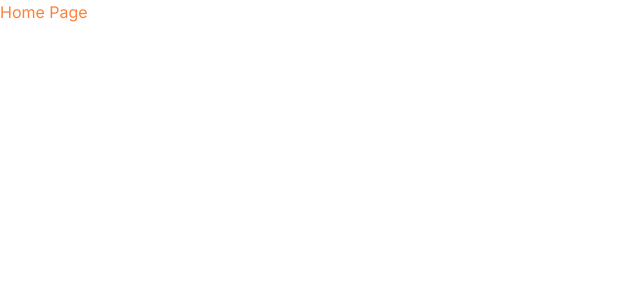
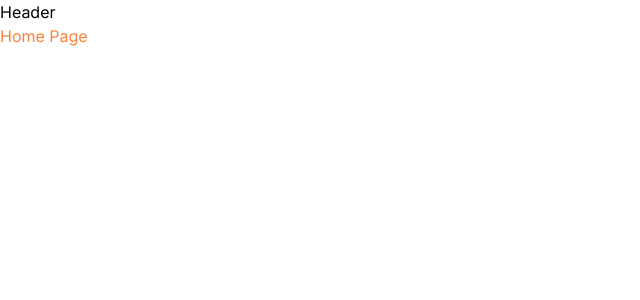
Before and after one commit to AlexIshikawa/tomodati-web, a Next.js app: page / in a window 1280 px wide. Shown: the top 300 px of the page, without its empty margins (0-640 px from the left). Built offline with nearby package versions, Linux system fonts and the light colour scheme.

Commit message:
feat: Container Header

```diff
--- a/src/app/layout.tsx
+++ b/src/app/layout.tsx
@@ -1,6 +1,7 @@
 import type { Metadata } from "next";
 import { Inter } from "next/font/google";
 import "./globals.css";
+import { Header } from "@/components/Container/Header";
 
 const inter = Inter({ subsets: ["latin"] });
 
@@ -16,7 +17,10 @@ export default function RootLayout({
 }>) {
   return (
     <html lang="en">
-      <body className={inter.className}>{children}</body>
+      <body className={inter.className}>
+        <Header />
+        {children}
+      </body>
     </html>
   );
 }
--- /dev/null
+++ b/src/components/Container/Header/index.tsx
@@ -0,0 +1,7 @@
+import React from "react";
+
+const Header = () => {
+  return <header>Header</header>;
+};
+
+export { Header };
```
